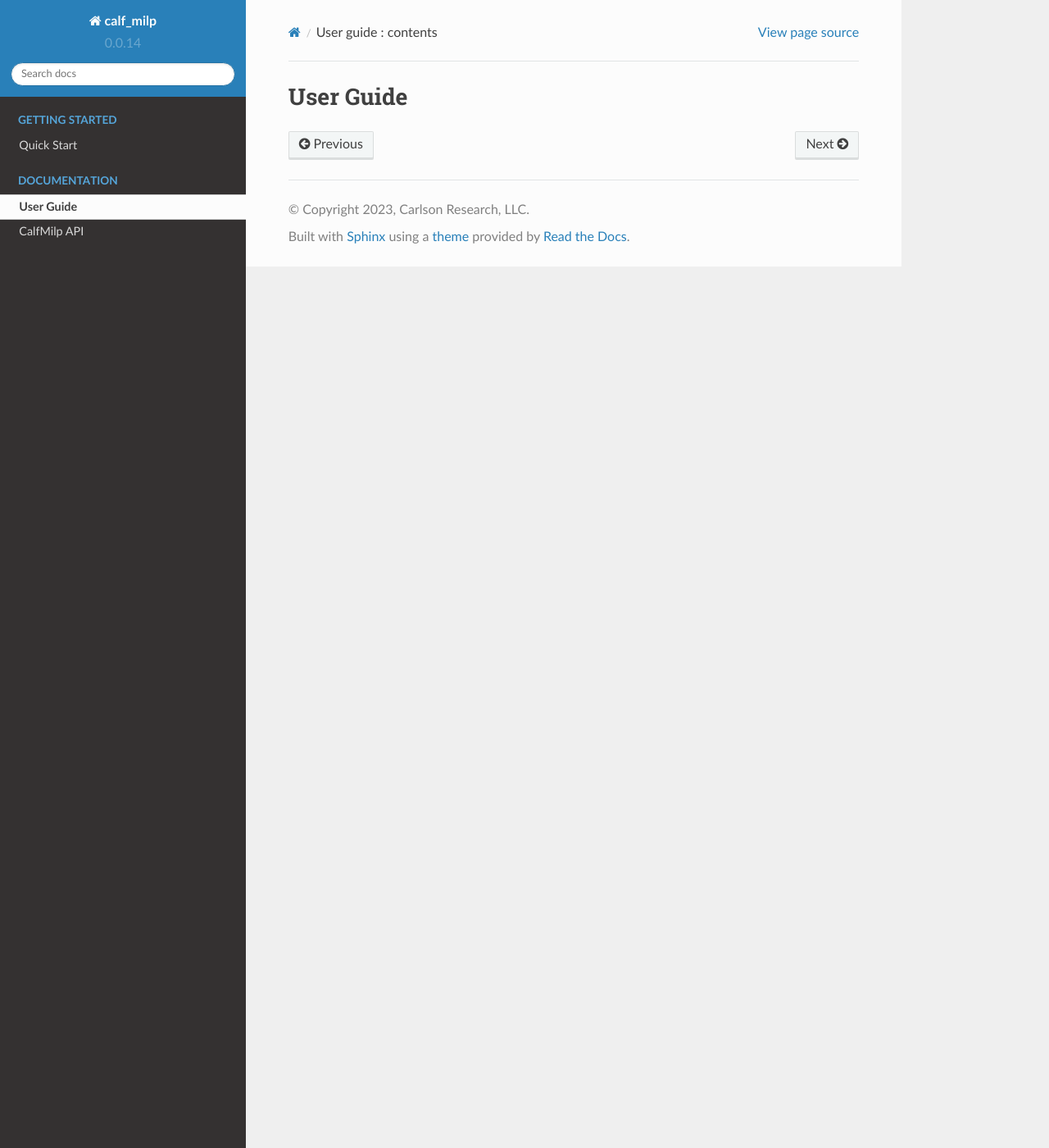
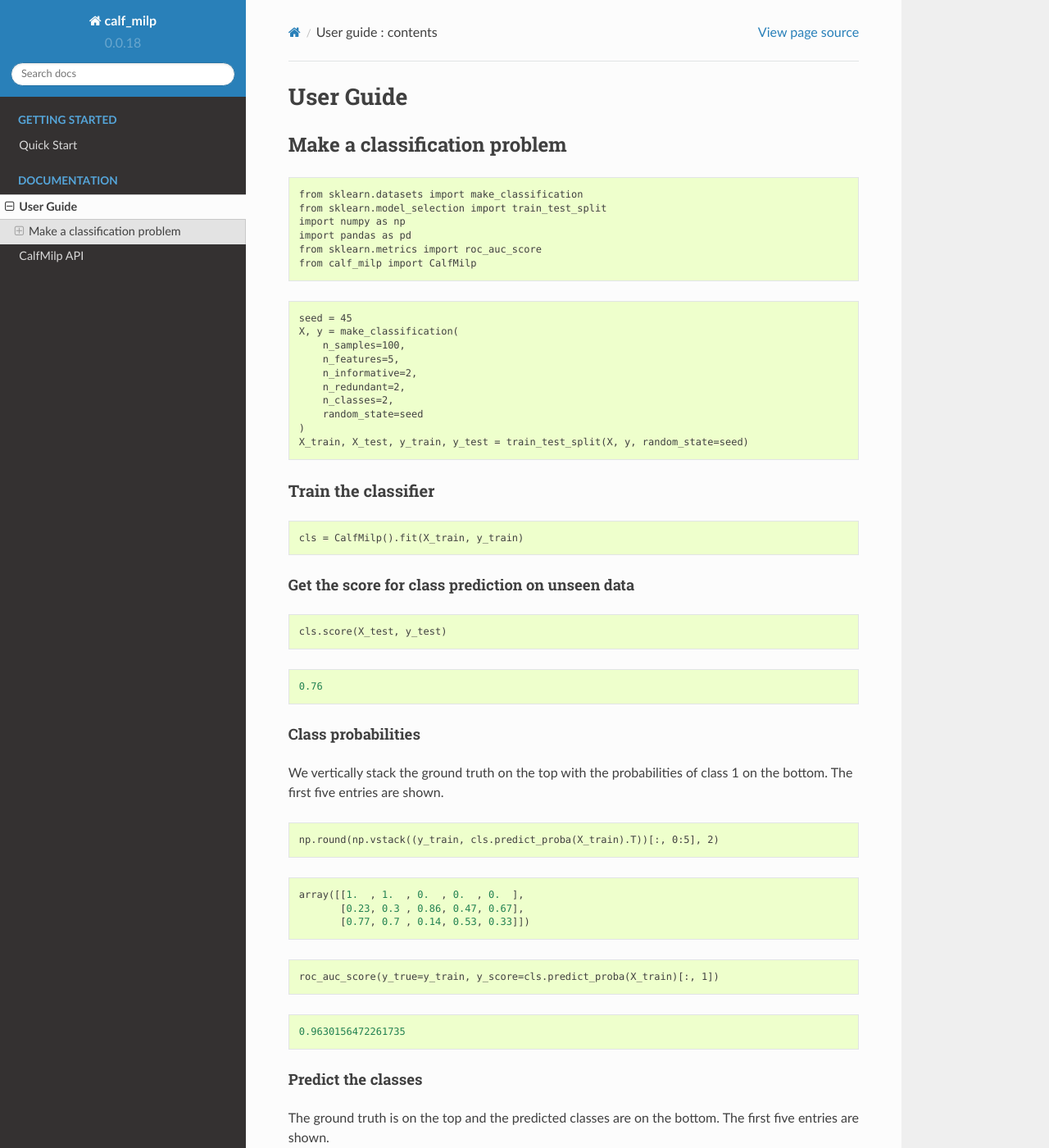
Before and after one commit to hrolfrc/calf-milp, a Sphinx documentation site: the page built from doc/user_guide.rst, in a window 1280 px wide and 1400 px high. Shown: the whole window at 82% size. Built offline with Sphinx 7.4.7 and the Read the Docs theme 2.0.0, drawn with Linux system fonts in a browser that asks for light colours; formulas are drawn with MathJax 3; pages that are not in the unit, such as notebooks, are missing from menus; some of the changed text lies outside the part shown.

Commit message:
updated rst files

```diff
--- a/README.rst
+++ b/README.rst
@@ -9,7 +9,7 @@
 .. _ReadTheDocs: https://calf-milp.readthedocs.io/en/latest/?badge=latest
 
 CalfMilp
-===========
+#####################################
 
 CalfMilp is a binomial classifier that implements a course approximation linear function by mixed integer linear programming.
 
@@ -41,7 +41,7 @@ Example
     from sklearn.model_selection import train_test_split
 
 Make a classification problem
-^^^^^^^^^^^^^^^^^^^^^^^^^^^^^
+^^^^^^^^^^^^^^^^^^^^^^^^^^^^^^
 
 .. code:: ipython2
 
--- a/calf_milp/_version.py
+++ b/calf_milp/_version.py
@@ -1 +1 @@
-__version__ = "0.0.14"
+__version__ = "0.0.18"
--- a/doc/user_guide.rst
+++ b/doc/user_guide.rst
@@ -4,3 +4,119 @@
 
 User Guide
 ==========
+
+Make a classification problem
+-----------------------------
+
+.. code:: ipython2
+
+    from sklearn.datasets import make_classification
+    from sklearn.model_selection import train_test_split
+    import numpy as np
+    import pandas as pd
+    from sklearn.metrics import roc_auc_score
+    from calf_milp import CalfMilp
+
+.. code:: ipython2
+
+    seed = 45
+    X, y = make_classification(
+        n_samples=100,
+        n_features=5,
+        n_informative=2,
+        n_redundant=2,
+        n_classes=2,
+        random_state=seed
+    )
+    X_train, X_test, y_train, y_test = train_test_split(X, y, random_state=seed)
+
+Train the classifier
+~~~~~~~~~~~~~~~~~~~~
+
+.. code:: ipython2
+
+    cls = CalfMilp().fit(X_train, y_train)
+
+Get the score for class prediction on unseen data
+^^^^^^^^^^^^^^^^^^^^^^^^^^^^^^^^^^^^^^^^^^^^^^^^^
+
+.. code:: ipython2
+
+    cls.score(X_test, y_test)
+
+
+
+
+.. parsed-literal::
+
+    0.76
+
+
+
+Class probabilities
+^^^^^^^^^^^^^^^^^^^
+
+We vertically stack the ground truth on the top with the probabilities
+of class 1 on the bottom. The first five entries are shown.
+
+.. code:: ipython2
+
+    np.round(np.vstack((y_train, cls.predict_proba(X_train).T))[:, 0:5], 2)
+
+
+
+
+.. parsed-literal::
+
+    array([[1.  , 1.  , 0.  , 0.  , 0.  ],
+           [0.23, 0.3 , 0.86, 0.47, 0.67],
+           [0.77, 0.7 , 0.14, 0.53, 0.33]])
+
+
+
+.. code:: ipython2
+
+    roc_auc_score(y_true=y_train, y_score=cls.predict_proba(X_train)[:, 1])
+
+
+
+
+.. parsed-literal::
+
+    0.9630156472261735
+
+
+
+Predict the classes
+^^^^^^^^^^^^^^^^^^^
+
+The ground truth is on the top and the predicted classes are on the
+bottom. The first five entries are shown.
+
+.. code:: ipython2
+
+    y_pred = cls.predict(X_test)
+    np.vstack((y_test, y_pred))[:, 0:5]
+
+
+
+
+.. parsed-literal::
+
+    array([[0, 0, 0, 1, 0],
+           [0, 0, 0, 1, 1]])
+
+
+
+The class prediction is expected to be lower than the auc prediction.
+
+.. code:: ipython2
+
+    roc_auc_score(y_true=y_test, y_score=y_pred)
+
+
+
+
+.. parsed-literal::
+
+    0.7532051282051281
```
Also changed, not shown: doc/quick_start.rst (+43 -0 lines).
